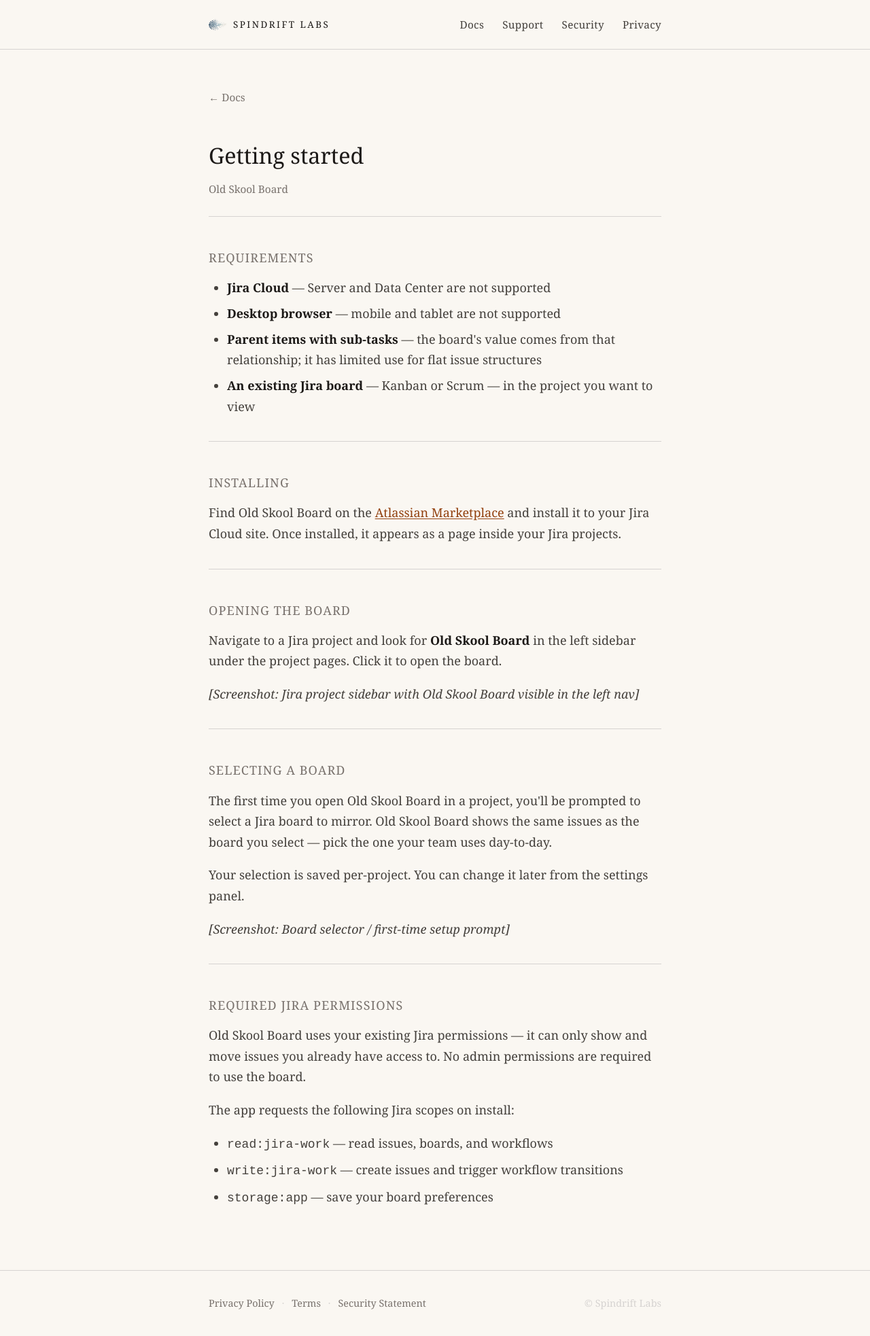
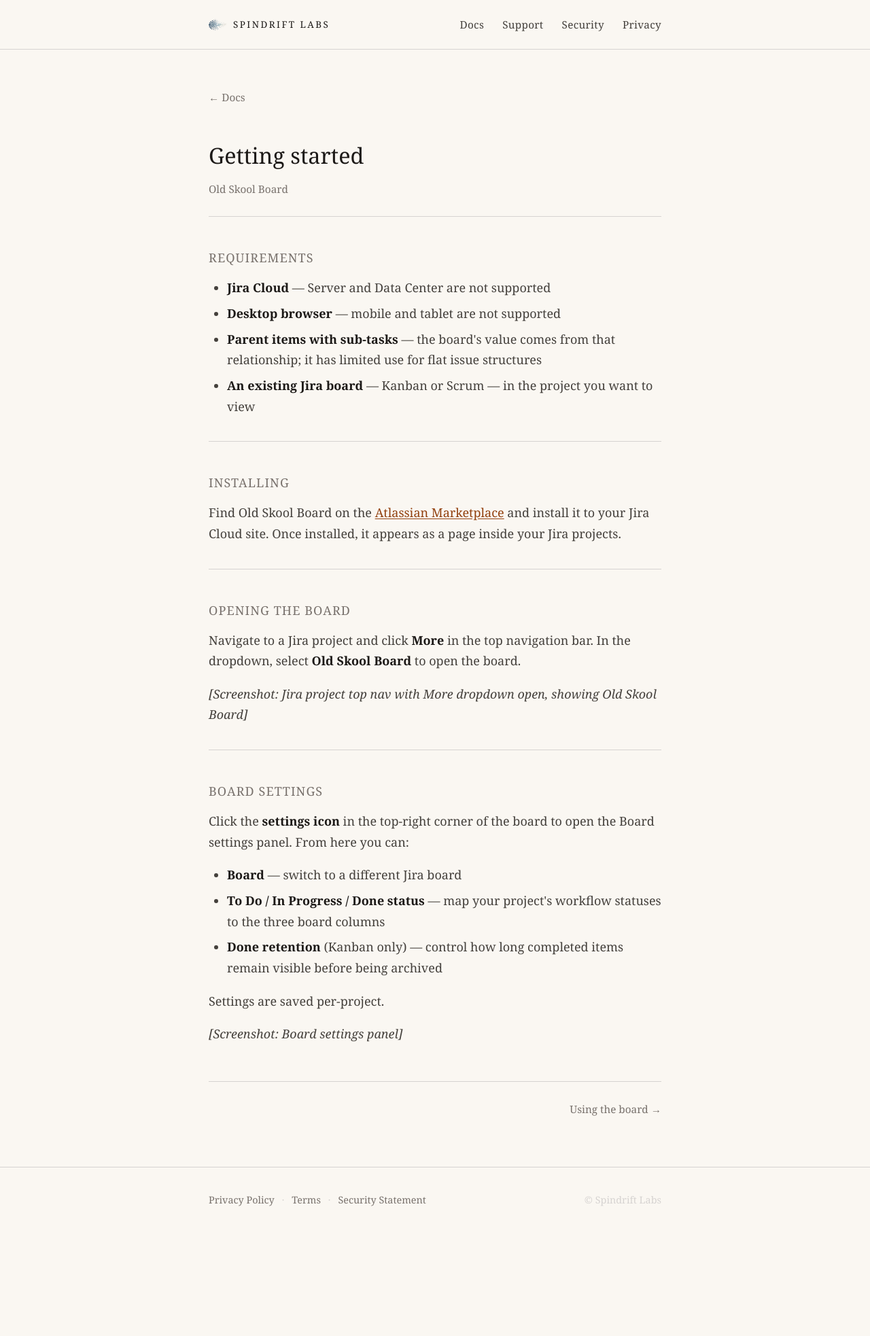
Before and after one commit to spindriftlabs/spindriftlabs.github.io, a Jekyll site: the page built from docs/getting-started.md, in a window 1280 px wide. Shown: the whole page at 68% size. Built offline with Jekyll 4.4.1, drawn with Linux system fonts in a browser that asks for light colours; after the commit the page ends 1814 px from its top, so only the background shows below that.

Commit message:
Update docs navigation and content accuracy
- Fix opening-the-board instructions to use More menu (not left sidebar)
- Replace first-time setup section with board settings description
- Remove Jira permissions section from getting-started
- Add prev/next page navigation to all doc pages
- Remove 'Not a good fit for' section from home page

Co-Authored-By: Claude Sonnet 4.6 <noreply@anthropic.com>

```diff
--- a/_sass/main.scss
+++ b/_sass/main.scss
@@ -498,3 +498,27 @@ a {
     }
   }
 }
+
+/* ─── Docs page nav ──────────────────────────────────────── */
+
+.docs-page-nav {
+  display: flex;
+  justify-content: space-between;
+  margin-top: 3rem;
+  padding-top: 1.5rem;
+  border-top: 1px solid $divider;
+  gap: 1rem;
+
+  a {
+    font-size: 0.85rem;
+    color: $accent;
+    text-decoration: none;
+
+    &:hover { color: $text; }
+  }
+
+  .docs-page-nav-next {
+    margin-left: auto;
+    text-align: right;
+  }
+}
--- a/docs/getting-started.md
+++ b/docs/getting-started.md
@@ -33,34 +33,31 @@ permalink: /docs/getting-started
 
 <h2>Opening the board</h2>
 
-<p>Navigate to a Jira project and look for <strong>Old Skool Board</strong> in the left sidebar under the project pages. Click it to open the board.</p>
+<p>Navigate to a Jira project and click <strong>More</strong> in the top navigation bar. In the dropdown, select <strong>Old Skool Board</strong> to open the board.</p>
 
-<p><em>[Screenshot: Jira project sidebar with Old Skool Board visible in the left nav]</em></p>
+<p><em>[Screenshot: Jira project top nav with More dropdown open, showing Old Skool Board]</em></p>
 
 <hr>
 
-<h2>Selecting a board</h2>
+<h2>Board settings</h2>
 
-<p>The first time you open Old Skool Board in a project, you'll be prompted to select a Jira board to mirror. Old Skool Board shows the same issues as the board you select — pick the one your team uses day-to-day.</p>
-
-<p>Your selection is saved per-project. You can change it later from the settings panel.</p>
-
-<p><em>[Screenshot: Board selector / first-time setup prompt]</em></p>
-
-<hr>
-
-<h2>Required Jira permissions</h2>
-
-<p>Old Skool Board uses your existing Jira permissions — it can only show and move issues you already have access to. No admin permissions are required to use the board.</p>
-
-<p>The app requests the following Jira scopes on install:</p>
+<p>Click the <strong>settings icon</strong> in the top-right corner of the board to open the Board settings panel. From here you can:</p>
 
 <ul>
-  <li><code>read:jira-work</code> — read issues, boards, and workflows</li>
-  <li><code>write:jira-work</code> — create issues and trigger workflow transitions</li>
-  <li><code>storage:app</code> — save your board preferences</li>
+  <li><strong>Board</strong> — switch to a different Jira board</li>
+  <li><strong>To Do / In Progress / Done status</strong> — map your project's workflow statuses to the three board columns</li>
+  <li><strong>Done retention</strong> (Kanban only) — control how long completed items remain visible before being archived</li>
 </ul>
 
+<p>Settings are saved per-project.</p>
+
+<p><em>[Screenshot: Board settings panel]</em></p>
+
+    </div>
+
+    <div class="docs-page-nav">
+      <span></span>
+      <a href="{{ '/docs/using-the-board' | relative_url }}" class="docs-page-nav-next">Using the board &rarr;</a>
     </div>
   </div>
 </section>
```
Also changed, not shown: docs/release-notes.md (+4 -0 lines), docs/using-the-board.md (+5 -0 lines), index.md (+0 -7 lines).
